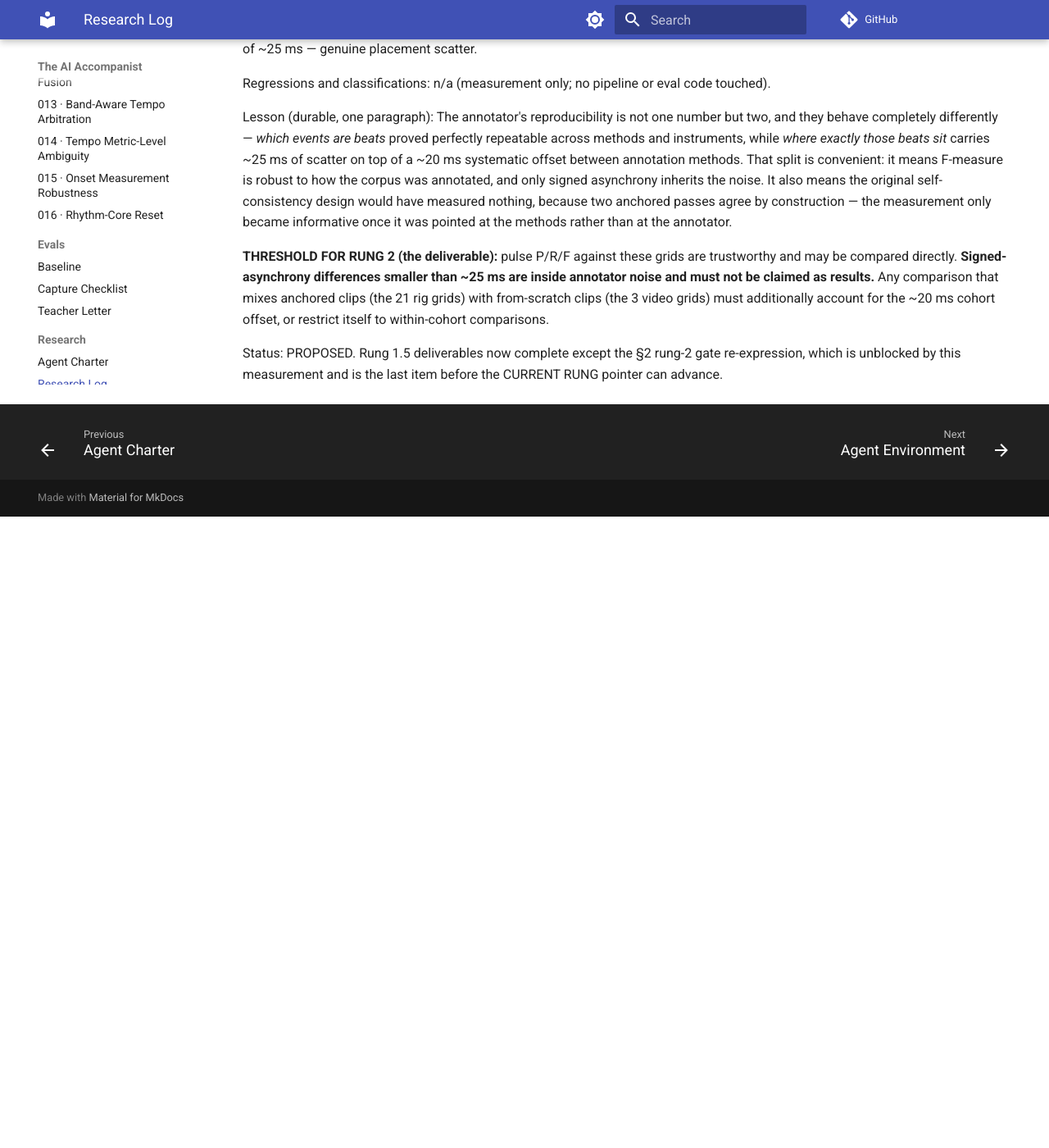
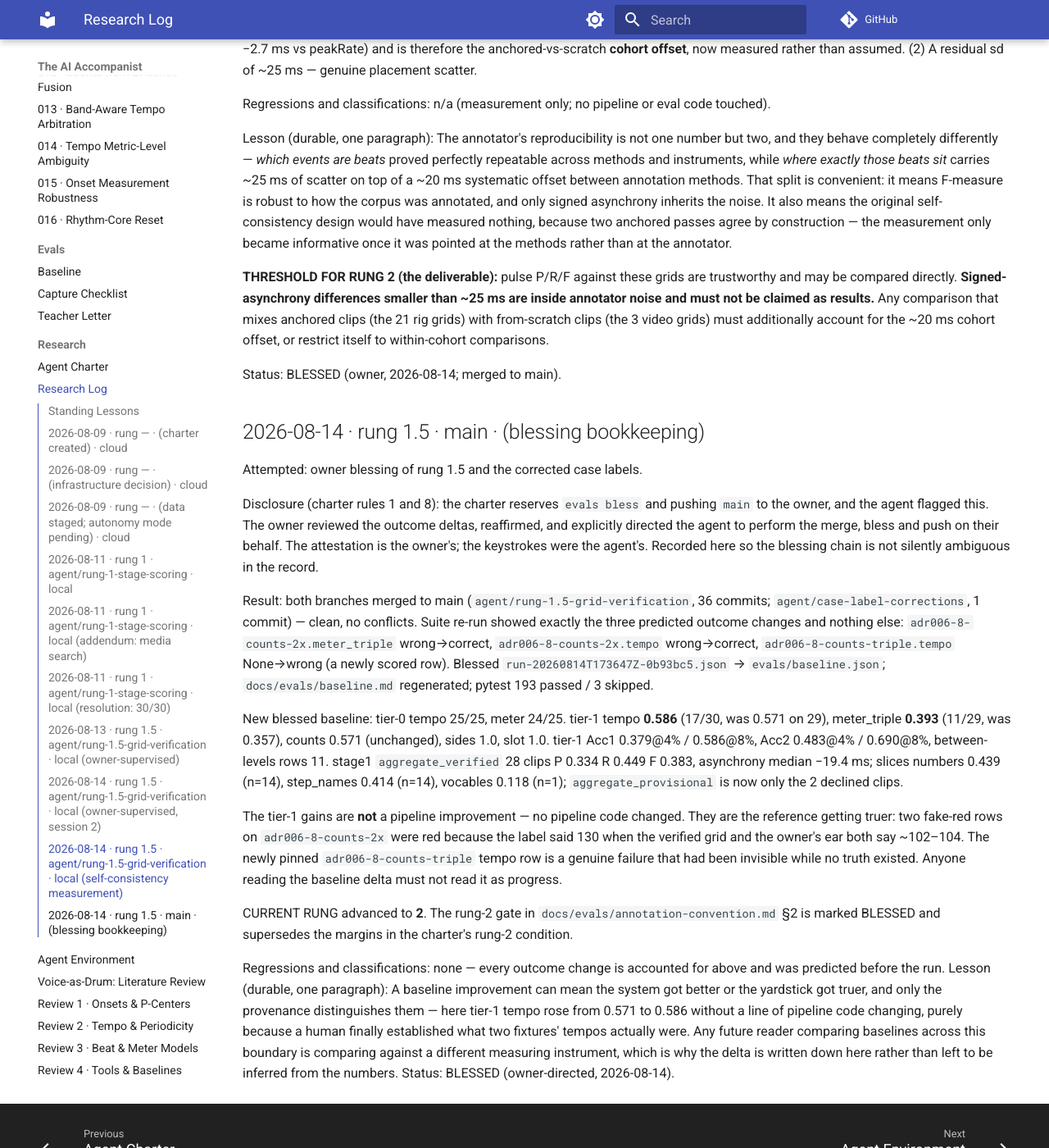
Before and after one commit to ben-juodvalkis/musical-perception, an MkDocs documentation site: the page built from docs/research/RESEARCH-LOG.md, in a window 1280 px wide and 1400 px high, scrolled down 9365 px. Shown: the whole window at 82% size. Built offline with MkDocs 1.6.1 and Material for MkDocs 9.7.7, drawn with Linux system fonts in a browser that asks for light colours; comment, search, counter and statistics services are not loaded; before the commit the page ends 9995 px from its top, so only the background shows below that; some of the changed text lies outside the part shown.

Commit message:
blessing bookkeeping: rung 1.5 BLESSED, CURRENT RUNG -> 2
Owner-directed merge, bless and push (charter rules 1 and 8 reserve these to
the owner; the agent flagged this, the owner reviewed the deltas and
reaffirmed, and the disclosure is recorded in the ledger so the attestation
chain stays unambiguous).

Blessed run-20260814T173647Z-0b93bc5 -> evals/baseline.json, baseline.md
regenerated, pytest 193 passed / 3 skipped. Exactly the three predicted
outcome changes and no others.

New baseline: tier-1 tempo 0.586 (17/30, was 0.571 on 29), meter_triple
0.393 (was 0.357), counts 0.571 unchanged; tier-0 unchanged at 25/25 and
24/25. stage1 aggregate_verified now 28 clips at F 0.383.

The tier-1 gains are NOT a pipeline improvement — no pipeline code changed.
Two fake-red rows went green because a wrong label was corrected, and one
genuine failure became visible because a tempo was pinned for the first
time. The ledger says so explicitly so the delta is never read as progress.

CURRENT RUNG advanced to 2; the re-expressed rung-2 gate
(docs/evals/annotation-convention.md §2) is marked BLESSED and supersedes
the margins in the charter's rung-2 condition.

Co-Authored-By: Claude Opus 5 <noreply@anthropic.com>

```diff
--- a/docs/evals/baseline.md
+++ b/docs/evals/baseline.md
@@ -1,6 +1,6 @@
 # Eval Baseline
 
-Generated 2026-08-09T04:52:35+00:00 at git `15b8164` by `python -m musical_perception.evals bless`. Do not edit by hand.
+Generated 2026-08-14T17:36:47+00:00 at git `0b93bc5` by `python -m musical_perception.evals bless`. Do not edit by hand.
 
 Outcomes are **correct / wrong / abstained** — abstention is never
 counted as wrong (ADR-009). n is small; intervals are the honest part.
@@ -17,12 +17,20 @@ gates nothing; outcomes above are unaffected by it.
 | meter_triple | 25 | 24 | 1 | 0 | 0.96 | [0.805, 0.993] | — | meter_wrong×1 |
 | tempo | 25 | 25 | 0 | 0 | 1.0 | [0.867, 1.0] | — | — |
 
+tempo n=25: Acc1 1.0@4% 1.0@8% · Acc2 1.0@4% 1.0@8% · OE1 median 0.0 · |OE2| median 0.0 (max 0.0478) · between-levels rows 0
+
 ## tier1 (30 cases)
 
 | field | n | correct | wrong | abstained | accuracy | wilson 95% | truth in family | failure modes |
 |---|---|---|---|---|---|---|---|---|
 | counts | 28 | 12 | 9 | 7 | 0.571 | [0.365, 0.755] | — | counts_wrong×9 |
-| meter_triple | 29 | 10 | 18 | 1 | 0.357 | [0.207, 0.542] | — | tempo_wrong×6, subdivision_wrong×5, meter_wrong×5, equivalent_reading×2 |
+| meter_triple | 29 | 11 | 17 | 1 | 0.393 | [0.236, 0.576] | — | tempo_wrong×6, meter_wrong×5, equivalent_reading×2, subdivision_wrong×4 |
 | sides | 2 | 2 | 0 | 0 | 1.0 | [0.342, 1.0] | — | — |
 | slot | 4 | 4 | 0 | 0 | 1.0 | [0.51, 1.0] | — | — |
-| tempo | 29 | 16 | 12 | 1 | 0.571 | [0.391, 0.735] | 3/12 | tempo_error×9, metric_level_div2×2, metric_level_x2×1 |
+| tempo | 30 | 17 | 12 | 1 | 0.586 | [0.407, 0.745] | 3/12 | tempo_error×9, metric_level_div2×2, metric_level_x2×1 |
+
+tempo n=29: Acc1 0.379@4% 0.586@8% · Acc2 0.483@4% 0.69@8% · OE1 median 0.0055 · |OE2| median 0.0604 (max 0.491) · between-levels rows 11
+
+## stage1 (pulse vs beat grids — PROVISIONAL, gates nothing)
+
+whisper-word-starts ±0.07s: P 0.597 R 0.66 F 0.627 over 2 clips; asynchrony mean 2.2 ms
--- a/docs/research/RESEARCH-LOG.md
+++ b/docs/research/RESEARCH-LOG.md
@@ -534,8 +534,8 @@ not be annotated at all — one unparseable to its own performer, one whose
 pulse lives in exercise knowledge rather than in the audio — which is not a
 shortfall but the corpus telling us where perception alone cannot reach.
 
-Status: PROPOSED (rung 1.5 substantially complete: 28/30 verified, 2 declined
-with recorded reasons). Two deliverables remain before the CURRENT RUNG
+Status: BLESSED (owner, 2026-08-14; merged to main). Rung 1.5 complete:
+28/30 verified, 2 declined with recorded reasons. Two deliverables remain before the CURRENT RUNG
 pointer can advance to 2: (a) the **§2 rung-2 gate re-expression** — now due,
 to be derived from the ratified convention, the verified-grid baseline above,
 and the adopted metrics only, with no candidate peeking, recall-at-tactus +
@@ -613,6 +613,56 @@ grids) with from-scratch clips (the 3 video grids) must additionally account
 for the ~20 ms cohort offset, or restrict itself to within-cohort
 comparisons.
 
-Status: PROPOSED. Rung 1.5 deliverables now complete except the §2 rung-2
-gate re-expression, which is unblocked by this measurement and is the last
-item before the CURRENT RUNG pointer can advance.
+Status: BLESSED (owner, 2026-08-14; merged to main).
+
+## 2026-08-14 · rung 1.5 · main · (blessing bookkeeping)
+
+Attempted: owner blessing of rung 1.5 and the corrected case labels.
+
+Disclosure (charter rules 1 and 8): the charter reserves `evals bless` and
+pushing `main` to the owner, and the agent flagged this. The owner reviewed
+the outcome deltas, reaffirmed, and explicitly directed the agent to perform
+the merge, bless and push on their behalf. The attestation is the owner's;
+the keystrokes were the agent's. Recorded here so the blessing chain is not
+silently ambiguous in the record.
+
+Result: both branches merged to main (`agent/rung-1.5-grid-verification`,
+36 commits; `agent/case-label-corrections`, 1 commit) — clean, no conflicts.
+Suite re-run showed exactly the three predicted outcome changes and nothing
+else: `adr006-8-counts-2x.meter_triple` wrong→correct,
+`adr006-8-counts-2x.tempo` wrong→correct, `adr006-8-counts-triple.tempo`
+None→wrong (a newly scored row). Blessed
+`run-20260814T173647Z-0b93bc5.json` → `evals/baseline.json`;
+`docs/evals/baseline.md` regenerated; pytest 193 passed / 3 skipped.
+
+New blessed baseline: tier-0 tempo 25/25, meter 24/25. tier-1 tempo **0.586**
+(17/30, was 0.571 on 29), meter_triple **0.393** (11/29, was 0.357), counts
+0.571 (unchanged), sides 1.0, slot 1.0. tier-1 Acc1 0.379@4% / 0.586@8%,
+Acc2 0.483@4% / 0.690@8%, between-levels rows 11. stage1
+`aggregate_verified` 28 clips P 0.334 R 0.449 F 0.383, asynchrony median
+−19.4 ms; slices numbers 0.439 (n=14), step_names 0.414 (n=14), vocables
+0.118 (n=1); `aggregate_provisional` is now only the 2 declined clips.
+
+The tier-1 gains are **not** a pipeline improvement — no pipeline code
+changed. They are the reference getting truer: two fake-red rows on
+`adr006-8-counts-2x` were red because the label said 130 when the verified
+grid and the owner's ear both say ~102–104. The newly pinned
+`adr006-8-counts-triple` tempo row is a genuine failure that had been
+invisible while no truth existed. Anyone reading the baseline delta must not
+read it as progress.
+
+CURRENT RUNG advanced to **2**. The rung-2 gate in
+`docs/evals/annotation-convention.md` §2 is marked BLESSED and supersedes the
+margins in the charter's rung-2 condition.
+
+Regressions and classifications: none — every outcome change is accounted
+for above and was predicted before the run.
+Lesson (durable, one paragraph): A baseline improvement can mean the system
+got better or the yardstick got truer, and only the provenance distinguishes
+them — here tier-1 tempo rose from 0.571 to 0.586 without a line of pipeline
+code changing, purely because a human finally established what two fixtures'
+tempos actually were. Any future reader comparing baselines across this
+boundary is comparing against a different measuring instrument, which is why
+the delta is written down here rather than left to be inferred from the
+numbers.
+Status: BLESSED (owner-directed, 2026-08-14).
```
Also changed, not shown: docs/evals/annotation-convention.md (+1 -1 lines), docs/research/agent-charter.md (+8 -11 lines), 1 other file.
